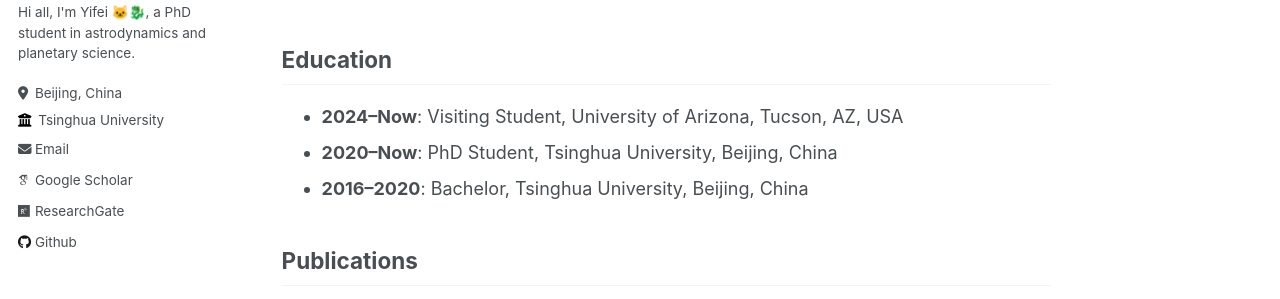
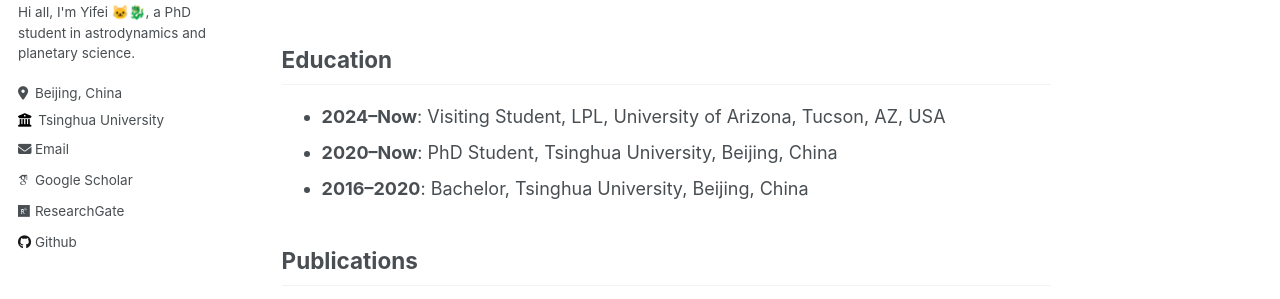
Before and after one commit to jiaoyf-thu/jiaoyf-thu.github.io, a Jekyll site: the page built from _pages/about.md, in a window 1280 px wide and 900 px high. Shown: the part 327-626 px from the top of the window. Built offline with Jekyll 4.4.1, drawn with Linux system fonts in a browser that asks for light colours; some web fonts are replaced.

Commit message:
Update about.md

```diff
--- a/_pages/about.md
+++ b/_pages/about.md
@@ -13,7 +13,7 @@ I am currently a PhD student at Laboratory of AstroDynamics, Tsinghua University
 
 ## Education
 
-+ **2024--Now**: Visiting Student, University of Arizona, Tucson, AZ, USA
++ **2024--Now**: Visiting Student, LPL, University of Arizona, Tucson, AZ, USA
 + **2020--Now**: PhD Student, Tsinghua University, Beijing, China
 + **2016--2020**: Bachelor, Tsinghua University, Beijing, China
 
```
